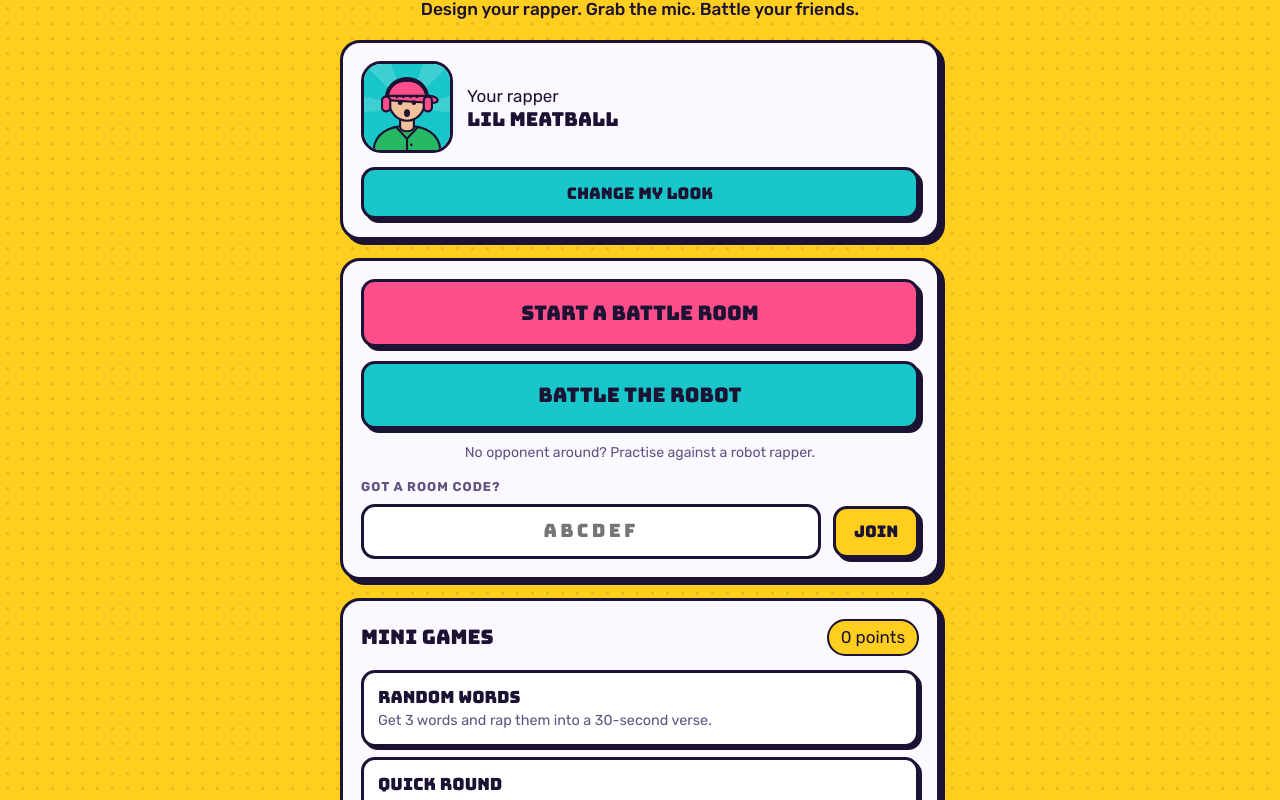
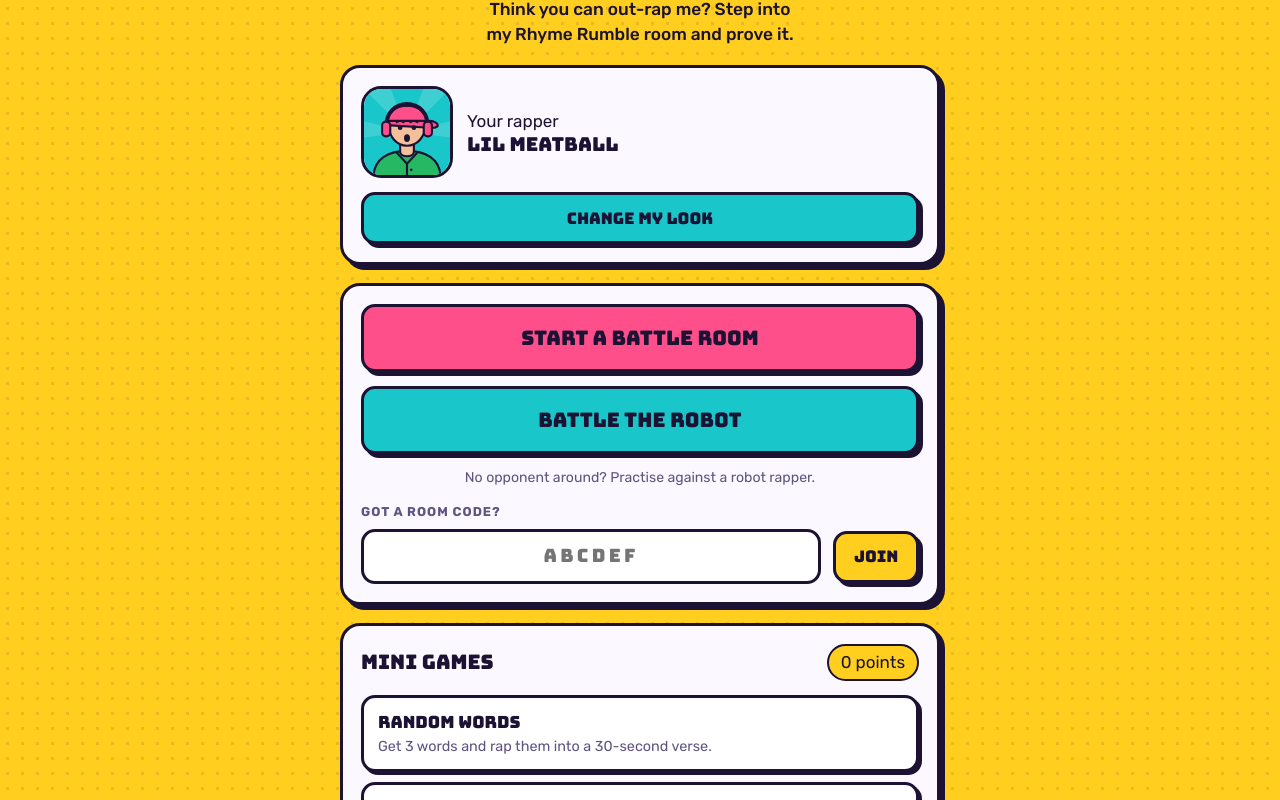
Before and after one commit to theoriginalbonhomme/rhyme-rumble, a plain HTML site: page index.html in a window 1280 px wide. Shown: the part 209-1009 px from the top of the page. Drawn offline with Linux system fonts and the light colour scheme.

Commit message:
New home screen tagline
Co-Authored-By: Claude Opus 5.5 <noreply@anthropic.com>
Claude-Session: https://claude.ai/code/session_0183BwQAzdyGTbkuyzfSu95G

```diff
--- a/index.html
+++ b/index.html
@@ -1314,7 +1314,7 @@ const logo = () => `<h1 class="logo"><span>Rhyme</span><span>Rumble</span></h1>`
 function homeView(){
   const rooms = recent.filter(c => recentInfo[c]);
   return `${logo()}
-  <p class="tag">Design your rapper. Grab the mic. Battle your friends.</p>
+  <p class="tag">Think you can out-rap me? Step into my Rhyme Rumble room and prove it.</p>
   <section class="card">
     <div class="me">${avHTML(me.av)}<div class="grow"><span class="lab">Your rapper</span><div class="name">${esc(me.name)}</div></div></div>
     <button class="btn teal" data-act="creator">Change my look</button>
```
